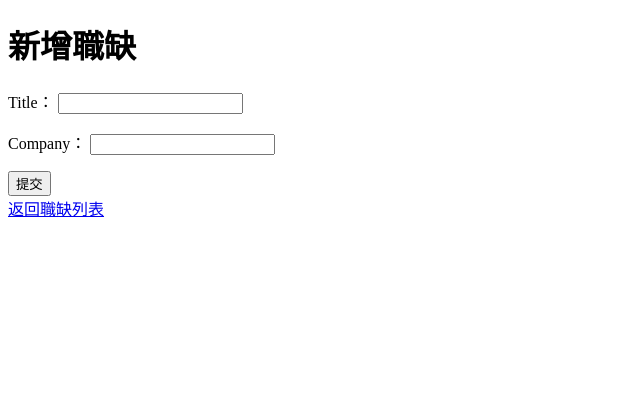
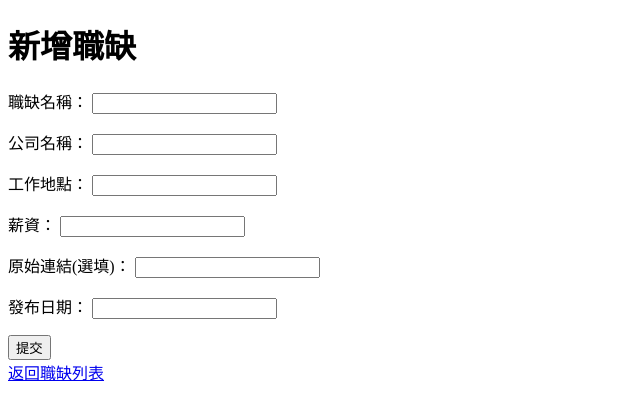
Before and after one commit to f24170/job-vacancies, a Django app: page /create/ in a window 1280 px wide. Shown: the top 420 px of the page, without its empty margins (0-640 px from the left). Run offline with Django 5.2, Linux system fonts and the light colour scheme.

Commit message:
把英文改為中文

```diff
--- a/jobs/forms.py
+++ b/jobs/forms.py
@@ -4,9 +4,20 @@ from .models import Job, Resume
 class JobFrom(forms.ModelForm):
     class Meta:
         model = Job
-        fields = ['title', 'company']
+        fields = ['title', 'company', 'location', 'salary', 'url', 'posted_date']
+        labels = {
+            'title': '職缺名稱',
+            'company': '公司名稱',
+            'location': '工作地點',
+            'salary': '薪資',
+            'url': '原始連結(選填)',
+            'posted_date': '發布日期',
+        }
 
 class ResumeForm(forms.ModelForm):
     class Meta:
         model = Resume
         fields = ['file']
+        labels = {
+            'file': '履歷檔案(PDF)',
+        }
--- a/jobs/models.py
+++ b/jobs/models.py
@@ -5,8 +5,8 @@ class Job(models.Model):
     company = models.CharField(max_length=255)             # 公司名稱
     location = models.CharField(max_length=255)            # 地點
     salary = models.CharField(max_length=100, blank=True)  # 薪資 (可留空)
-    url = models.URLField()                                # 原始連結
-    posted_date = models.DateField()                       # 發布日期
+    url = models.URLField(blank=True, null=True)           # 原始連結
+    posted_date = models.DateField(null=True, blank=True)  # 發布日期
 
     def __str__(self):
         return f"{self.title} - {self.company}"
--- a/jobs/utils.py
+++ b/jobs/utils.py
@@ -26,6 +26,11 @@ def extract_text_from_pdf(file_path):
     return text.strip()
 
 def recommend_jobs(resume_text, top_n=3):
+    # 如果履歷內容錯誤或空，回傳空列表
+    if not resume_text.strip():
+        print("履歷內容錯誤或為空，略過推薦")
+        return []
+
     jobs = Job.objects.all()
     job_texts = [job.title + " " + job.company for job in jobs]
     corpus = [resume_text] + job_texts
--- a/jobs/views.py
+++ b/jobs/views.py
@@ -4,6 +4,7 @@ from .models import Job, Resume
 from .forms import JobFrom, ResumeForm
 from .utils import extract_text_from_pdf, recommend_jobs
 import os
+import datetime
 
 def job_list(request):
     jobs = Job.objects.all()
@@ -13,7 +14,10 @@ def create_job(request):
     if request.method == 'POST':
         form = JobFrom(request.POST)
         if form.is_valid():
-            form.save()
+            job = form.save(commit=False)
+            if not job.posted_date:
+                job.posted_date = datetime.date.today()
+            job.save()
             return redirect('job_list')
     else:
         form = JobFrom()
@@ -26,14 +30,20 @@ def upload_resume(request):
             resume = form.save()
             resume_path = resume.file.path
             resume.content = extract_text_from_pdf(resume_path)
+
+            if not resume.content.strip():
+                 recommendations = recommend_jobs(resume.content)
+            else:
+                print("履歷內容為空，跳過推薦")
+                recommendations = []
+
             resume.save()
-
-            recommendations = recommend_jobs(resume.content)
-
             return redirect('resume_detail', pk=resume.pk)   # 導回上傳成功頁面
     else:
         form = ResumeForm()
     return render(request, 'jobs/upload_resume.html', {'form': form})
+
+
 
 def resume_detail(request, pk):
     try:
```
Also changed, not shown: jobs/templates/jobs/resume_detail.html (+6 -1 lines), jobs/migrations/0003_alter_job_posted_date.py (added), jobs/migrations/0004_alter_job_url.py (added).
